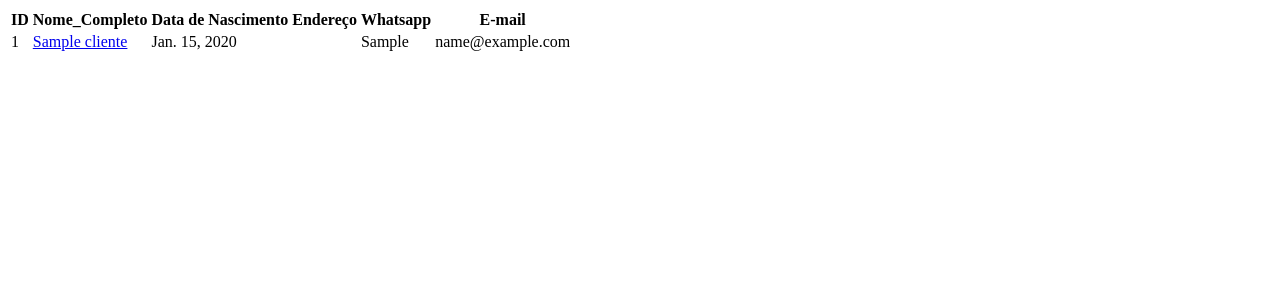
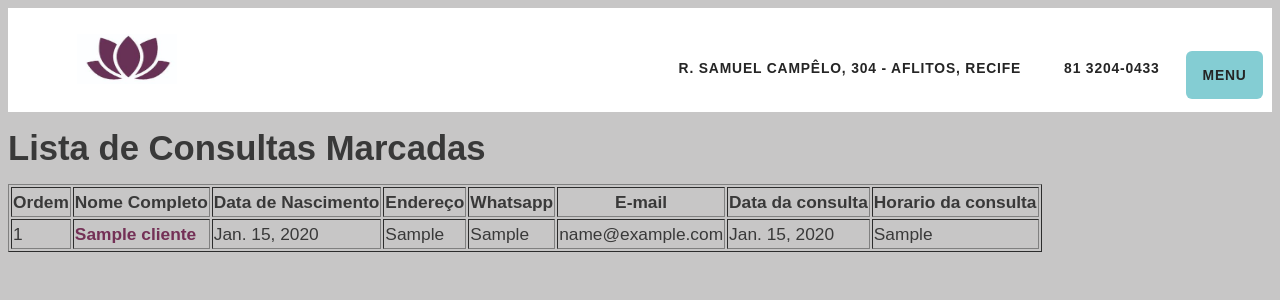
Before and after one commit to srinfortec/projeto_revita, a Django app: page /listar/ in a window 1280 px wide. Shown: the top 300 px of the page. Run offline with Django 3.2, Linux system fonts and the light colour scheme; tables that the repository leaves empty hold one stand-in row (values such as "Sample post").

Commit message:
pagina listar funcional

```diff
--- a/clinica1/cliente/models.py
+++ b/clinica1/cliente/models.py
@@ -2,19 +2,6 @@ from django.db import models
 
 # Create your models here.
 
-
-class HorarioDisponivel(models.Model):
-
-    dia_semana = models.DateField(
-        null=False,
-        blank=False
-    )
-
-    horario = models.CharField(
-        max_length=255,
-        blank=False,
-        null=False
-    )
 
 class Clientes (models.Model):
 
@@ -49,4 +36,14 @@ class Clientes (models.Model):
     problema = models.TextField(
         blank= True
     )
-    horario_disponivel= models.ForeignKey(HorarioDisponivel, on_delete=models.CASCADE, null=True)
+
+    dia_semana = models.DateField(
+        null=False,
+        blank=False
+    )
+
+    horario = models.CharField(
+        max_length=255,
+        blank=False,
+        null=False
+    )
--- a/clinica1/cliente/templates/cliente/lista_clientes.html
+++ b/clinica1/cliente/templates/cliente/lista_clientes.html
@@ -1,12 +1,50 @@
-<table class="table">
+{% load static %}
+
+<!DOCTYPE html>
+<html lang="en">
+<head>
+    <meta charset="UTF-8">
+	<title>Revita - Lista de Consultas Marcadas</title>
+	<link rel="icon" href="/static/img/lotus.png">
+    <link rel="stylesheet" type="text/css" href="/static/css/styles.css">
+</head>
+<body class="homepage">
+
+<div id="header-wrapper">
+
+    <!--Header-->
+        <div id="header">
+            <div class="container">
+                <!--Logo-->
+                    <div id="logo">
+                        <a href="/#"><img src="/static/img/lotus.png" alt="logo" width="100" height="50" />   </a> </p>
+                    </div>
+                <!--Nav-->
+                    <nav id="nav">
+                        <ul>
+                            <li class="location"><a href="https://www.google.com/maps/place/Cl%C3%ADnica+Revita+-+Reabilita%C3%A7%C3%A3o+e+Movimento/@-8.0379892,-34.8948001,15z/data=!4m5!3m4!1s0x0:0xbff1f65a2fd5474e!8m2!3d-8.0379892!4d-34.8948001">R. Samuel Campêlo, 304 - Aflitos, Recife</a></li>
+                            <li class="contato"><a href="#">81 3204-0433</a></li>
+                            <li class="menu"><a href="#menu" class="button medium">Menu</a></li>
+                        </ul>
+                    </nav>
+            </div>
+        </div>
+<div>
+<h1> Lista de Consultas Marcadas </h1>
+
+
+<table border="1" class="table">
       <thead>
         <tr>
-          <th>ID</th>
-          <th>Nome_Completo</th>
+          <th>Ordem</th>
+          <th>Nome Completo</th>
           <th>Data de Nascimento</th>
           <th>Endereço</th>
           <th>Whatsapp</th>
           <th>E-mail</th>
+
+            <th>Data da consulta</th>
+            <th>Horario da consulta</th>
         </tr>
       </thead>
       <tbody>
@@ -18,11 +56,16 @@
               <a href="#"> {{ cliente.nome_completo }}</a>
             </td>
               <td>{{ cliente.data_nascimento }}</td>
-                <td>{{ cliente.endereço }}</td>
+                <td>{{ cliente.endereco }}</td>
                  <td>{{ cliente.whatsapp }}</td>
                     <td>{{ cliente.email }}</td>
 
+                         <td>{{ cliente.dia_semana }}</td>
+                               <td>{{ cliente.horario }}</td>
           </tr>
         {%endfor%}
       </tbody>
     </table>
+</div>
+</body>
+</html>
--- a/clinica1/cliente/urls.py
+++ b/clinica1/cliente/urls.py
@@ -2,7 +2,7 @@ from django.urls import path
 from . import views
 
 urlpatterns = [
-    path('',views.home, name='home'),
+    path('',views.home, name='home'),                      #indicar cada caminho URL
     path('cadastro/', views.cadastro, name='cadastro'),
    # path('cadastrar/', views.cadastrar, name='cadastrar'),
     path('listar/', views.listar , name='listar' )
--- a/clinica1/cliente/views.py
+++ b/clinica1/cliente/views.py
@@ -1,18 +1,18 @@
-from django.shortcuts import render, redirect
-from . forms import FormClientes
-from . models import Clientes
+from django.shortcuts import render, redirect # Redirecionar pagina
+from . models import Clientes # importar models de cliente
+from django.contrib import messages
 
 # Create your views here.
 
 def home(request):
-    return render(request, 'cliente/home.html')
+    return render(request, 'cliente/home.html')  # retorna para endereço home page
 
 
-def cadastro(request):
+def cadastro(request):       # função
     if request.method == 'POST':
         cliente = Clientes()
 
-        cliente.nome_completo = request.POST.get("nome_completo")
+        cliente.nome_completo = request.POST.get("nome_completo")       #postar informação no banco
         cliente.data_nascimento = request.POST.get("data_nascimento")
         cliente.endereco= request.POST.get("endereco")
         cliente.whatsapp = request.POST.get("whatsapp")
@@ -22,6 +22,7 @@ def cadastro(request):
         cliente.horario = request.POST.get("horario")
 
         cliente.save()
+        messages.success(request, "Consulta marcada com sucesso!")
         return redirect("home")
     return render(request,"cliente/cadastro.html")
 
--- a/clinica1/clinica_revita/urls.py
+++ b/clinica1/clinica_revita/urls.py
@@ -18,5 +18,5 @@ from django.urls import path,include
 
 urlpatterns = [
     path('admin/', admin.site.urls),
-    path('',include('cliente.urls'))
+    path('',include('cliente.urls'))    #indica endereço url
 ]
--- /dev/null
+++ b/clinica1/requirements.txt
@@ -0,0 +1,5 @@
+asgiref==3.2.10
+Django==3.1.2
+mysqlclient==2.0.1
+pytz==2020.1
+sqlparse==0.4.1
--- a/clinica1/templates/static/css/styles.css
+++ b/clinica1/templates/static/css/styles.css
@@ -105,6 +105,7 @@
 		article:last-child
 		{
 			margin-bottom: 0;
+
 		}
 
 		.row > section,
```
Also changed, not shown: clinica1/cliente/templates/cliente/cadastro.html (+8 -5 lines), clinica1/cliente/templates/cliente/home.html (+4 -4 lines), clinica1/clinica_revita/settings.py (+5 -3 lines), clinica1/cliente/migrations/0001_initial.py, clinica1/cliente/migrations/0002_auto_20201022_0106.py (deleted), clinica1/cliente/migrations/0003_clientes_problema.py (deleted).
